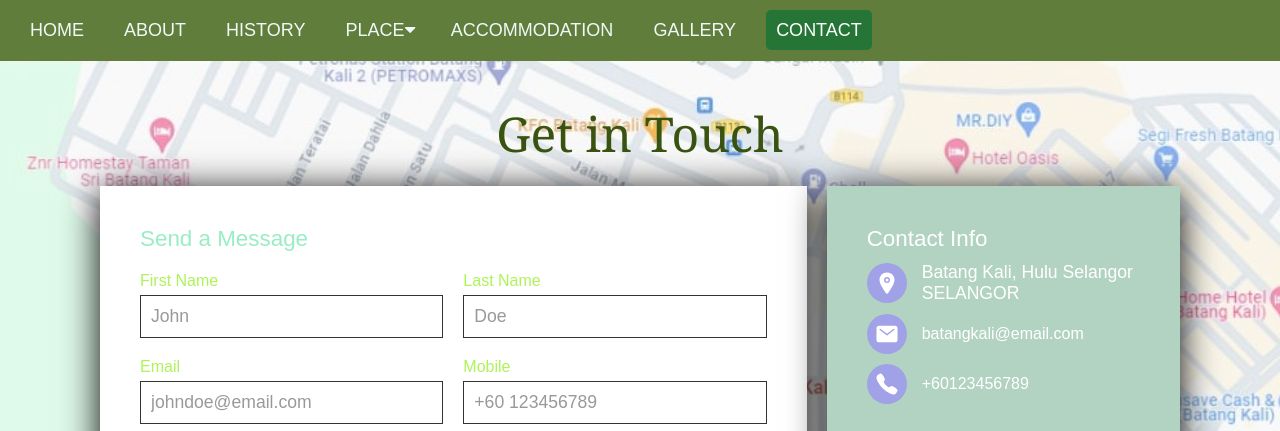
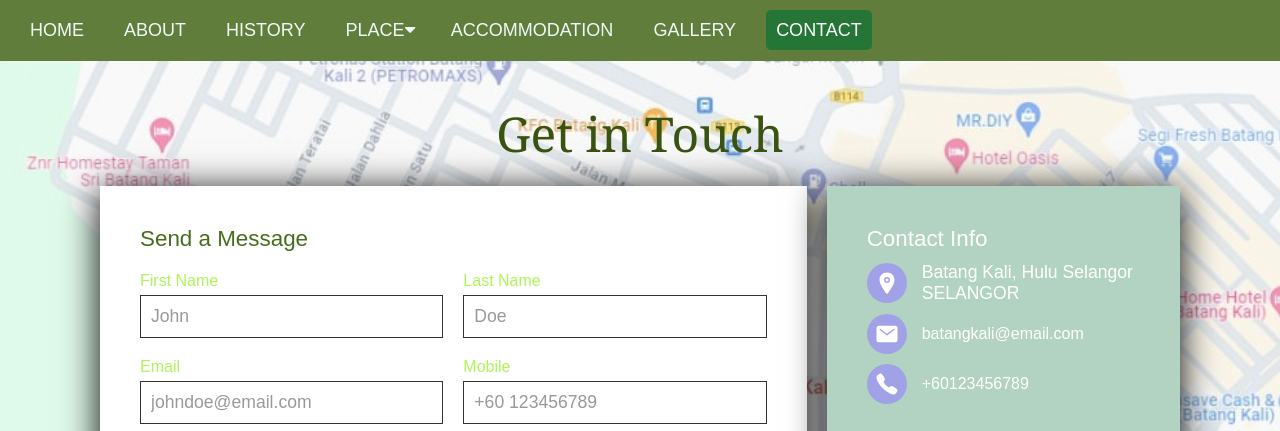
Before and after one commit to farisyasya/BatangKaliSelangor, a plain HTML site: page contact.html in a window 1280 px wide. Shown: the top 431 px of the page. Drawn offline with nearby package versions, Linux system fonts and the light colour scheme.

Commit message:
Update contact.css

```diff
--- a/contact.css
+++ b/contact.css
@@ -127,7 +127,7 @@ body {
 
 .contact h3
 {
-    color: #99edc3;
+    color: #466d1d;
     font-weight: 500;
     font-size: 1.4em;
     margin-bottom: 10px;
```
